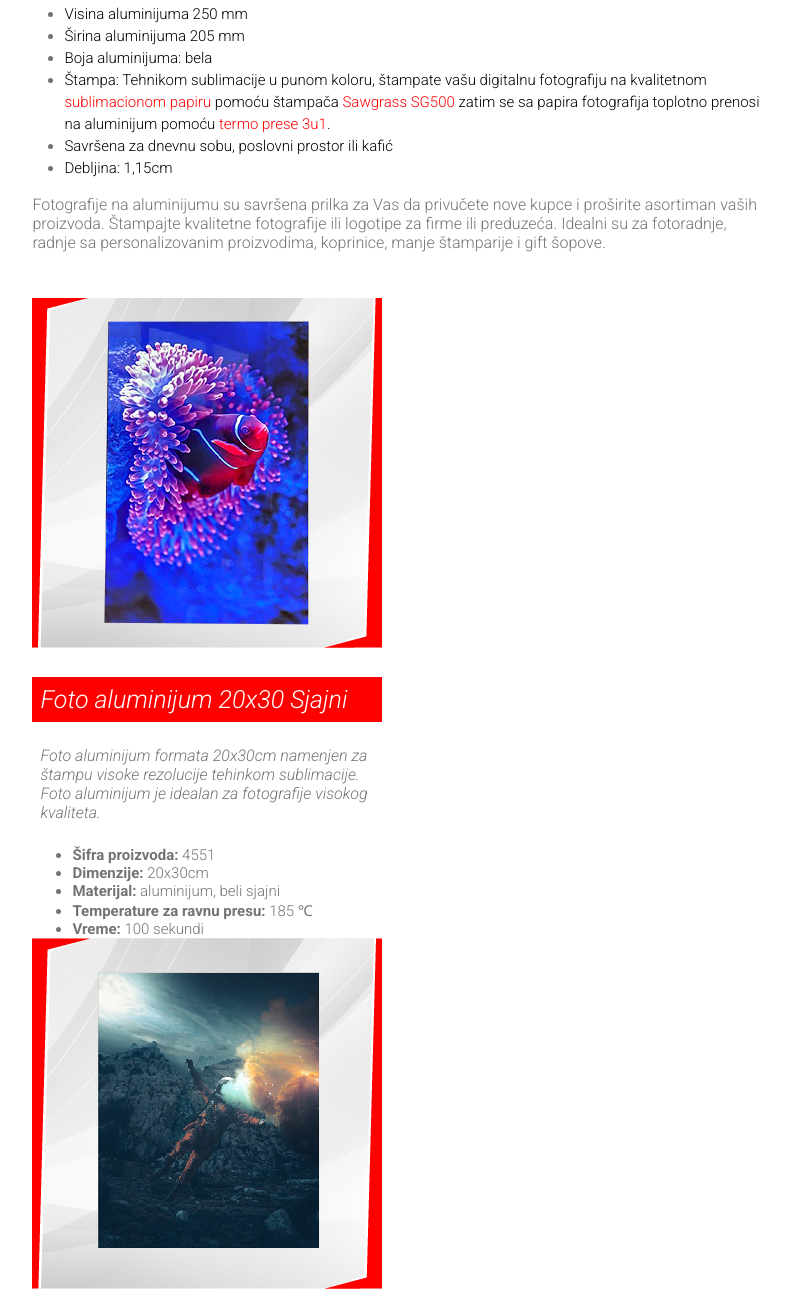
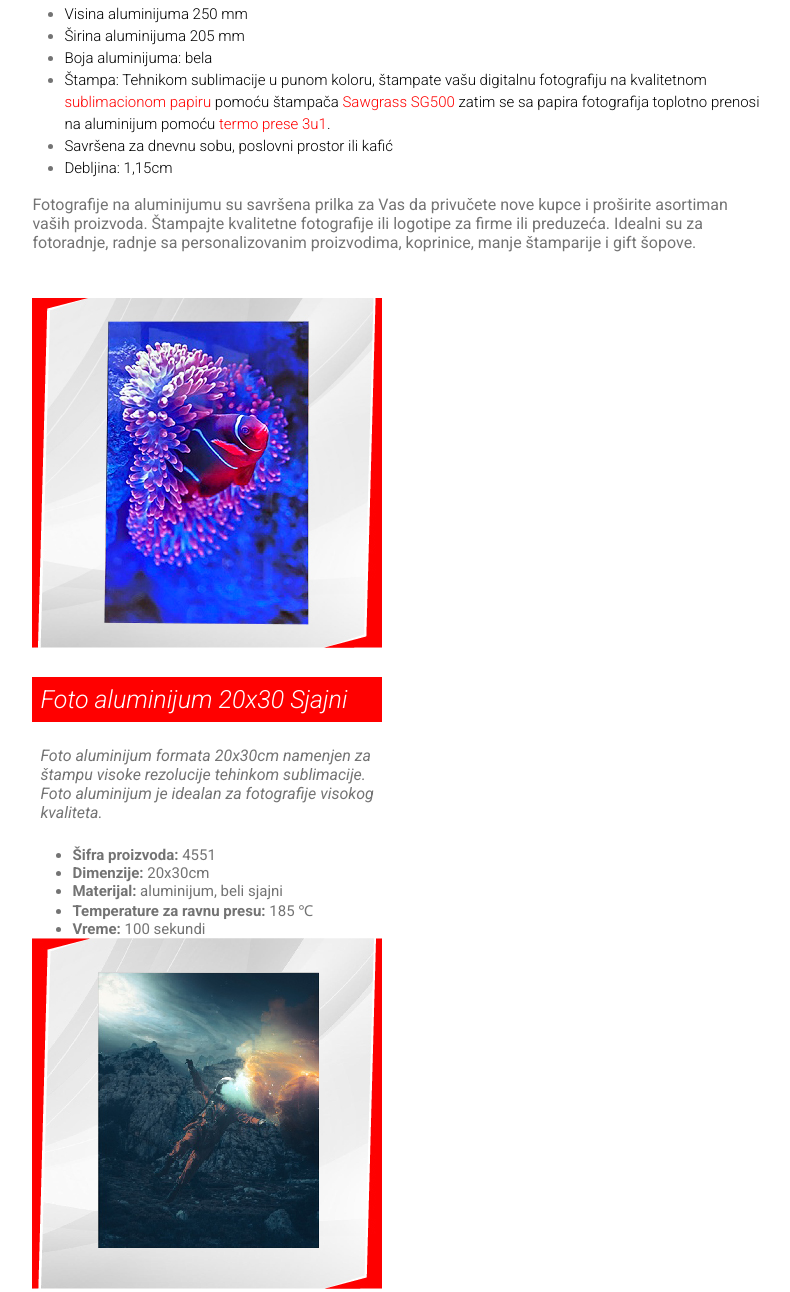
Before and after one commit to Jovic22/MINCOMtest, a plain HTML site: page index.html in a window 1280 px wide. Shown: the part 743-2035 px from the top of the page, without its empty margins (241-1031 px from the left). Drawn offline with Linux system fonts and the light colour scheme.

Commit message:
Add files via upload

```diff
--- a/style.css
+++ b/style.css
@@ -50,7 +50,7 @@
   margin-right: 21%;
   padding-bottom: 30px;
   font-family: 'Roboto', sans-serif;
-	font-weight: 300;
+	font-weight: 400;
   color: rgb(0,0,0,0.55);
 }
 
@@ -99,7 +99,7 @@
 .samotekst ul li{
   font-family: 'Roboto', sans-serif;
   color: rgb(0,0,0,0.55);
-  font-weight: 300;
+  font-weight: 400;
   font-size: 15px;
 }
 
@@ -108,13 +108,13 @@
 
 .slikatekst p{
   font-family: 'Roboto', sans-serif;
-	font-weight: 300;
+	font-weight: 400;
   color: rgb(0,0,0,0.55);
 }
 
 .samotekst p{
   font-family: 'Roboto', sans-serif;
-	font-weight: 300;
+	font-weight: 400;
   color: rgb(0,0,0,0.55);
 }
 
```
